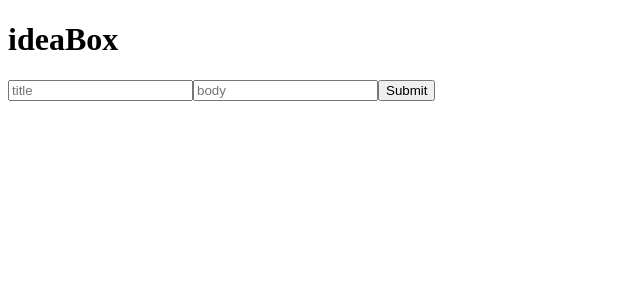
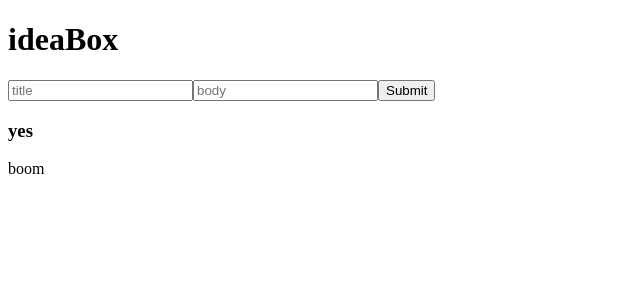
Before and after one commit to jaredeklin/idea-box-angular, an Angular app: page / in a window 1280 px wide. Shown: the top 300 px of the page, without its empty margins (0-640 px from the left). Built offline with nearby package versions, Linux system fonts and the light colour scheme.

Commit message:
Add ideas-list and idea-container component

```diff
--- a/src/app/app.component.html
+++ b/src/app/app.component.html
@@ -1,2 +1,3 @@
 <h1>{{title}}</h1>
 <app-idea-form></app-idea-form>
+<app-idea-container></app-idea-container>
--- a/src/app/app.module.ts
+++ b/src/app/app.module.ts
@@ -3,11 +3,13 @@ import { NgModule } from '@angular/core';
 
 import { AppComponent } from './app.component';
 import { IdeaFormComponent } from './idea-form/idea-form.component';
+import { IdeaContainerComponent } from './idea-container/idea-container.component';
 
 @NgModule({
   declarations: [
     AppComponent,
-    IdeaFormComponent
+    IdeaFormComponent,
+    IdeaContainerComponent
   ],
   imports: [
     BrowserModule
--- /dev/null
+++ b/src/app/idea-container/idea-container.component.html
@@ -0,0 +1,6 @@
+<section>
+  <article *ngFor="let idea of ideas">
+    <h3>{{idea.title}}</h3>
+    <p>{{idea.body}}</p>
+  </article>
+</section>
--- /dev/null
+++ b/src/app/idea-container/idea-container.component.ts
@@ -0,0 +1,17 @@
+import { Component, OnInit } from '@angular/core';
+import { IDEAS } from "../ideas-list";
+
+@Component({
+  selector: 'app-idea-container',
+  templateUrl: './idea-container.component.html',
+  styleUrls: ['./idea-container.component.css']
+})
+export class IdeaContainerComponent implements OnInit {
+  ideas = IDEAS;
+
+  constructor() { }
+
+  ngOnInit() {
+  }
+
+}
--- a/src/app/idea-form/idea-form.component.ts
+++ b/src/app/idea-form/idea-form.component.ts
@@ -1,5 +1,6 @@
 import { Component, OnInit } from '@angular/core';
 import { Idea } from "../idea";
+import { IDEAS } from "../ideas-list";
 
 @Component({
   selector: 'app-idea-form',
@@ -7,6 +8,7 @@ import { Idea } from "../idea";
   styleUrls: ['./idea-form.component.css']
 })
 export class IdeaFormComponent implements OnInit {
+  ideas = IDEAS;
 
   constructor() { }
 
@@ -16,7 +18,10 @@ export class IdeaFormComponent implements OnInit {
 
   add(title: string, body: string, $event: any): void {
     $event.preventDefault();
-    console.log(title, body, $event)
+    const idea = new Idea(Date.now(), title, body)
+    console.log(idea, this.ideas)
+    this.ideas.push(idea)
+    console.log(this.ideas)
   }
 
 }
--- /dev/null
+++ b/src/app/ideas-list.ts
@@ -0,0 +1,5 @@
+import { Idea } from "./idea";
+
+export const IDEAS: Idea[] = [
+  {id: 1, title: 'yes', body: 'boom'}
+]
```
Also changed, not shown: src/app/idea-container/idea-container.component.css (added), src/app/idea-form/idea-form.component.html (line endings or trailing spaces), 1 other file (tests, documents, lock files or other folders).
